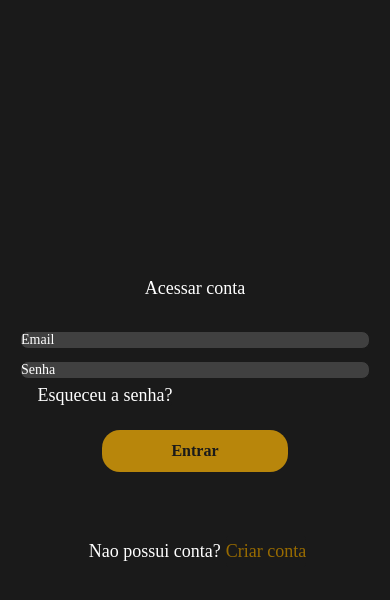
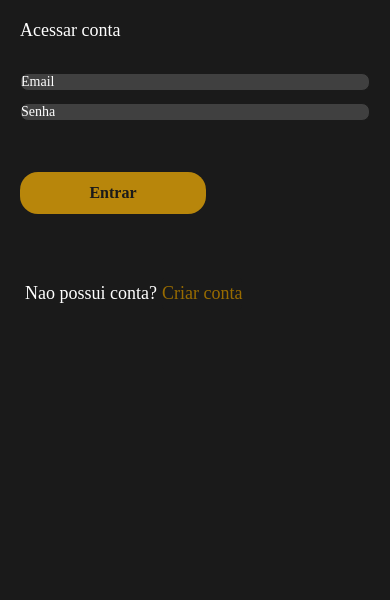
Before and after one commit to Group-HRP/BroCortes, a React Native app: screen /Login in a window 390 px wide. Shown: the top 600 px of the page. Built offline with nearby package versions, Linux system fonts and the light colour scheme.

Commit message:
style(containerdefault): adionado props para o containerDefault
BREAKING CHANGE: y

```diff
--- a/src/components/ContainerDefault.ts
+++ b/src/components/ContainerDefault.ts
@@ -1,10 +1,30 @@
 import styled from "styled-components/native";
 
-export const Containerdefault = styled.View`
+interface ContainerdefaultProps {
+  alignItems?: "flex-start" | "center" | "flex-end" | "stretch" | "baseline";
+  justifyContent?: "flex-start" | "center" | "flex-end" | "space-between" | "space-around" | "space-evenly";
+  flexDirection?: "row" | "column" | "row-reverse" | "column-reverse";
+  flexWrap?: "nowrap" | "wrap" | "wrap-reverse";
+  flex?: number;
+  width?: number | string;
+  height?: number | string;
+  padding?: number;
+  paddingHorizontal?: number;
+  paddingVertical?: number;
+  margin?: number;
+  marginHorizontal?: number;
+  marginVertical?: number;
+  backgroundColor?: string;
+  borderRadius?: number;
+  borderWidth?: number;
+  borderColor?: string;
+}
+
+export const Containerdefault = styled.View<ContainerdefaultProps>`
   background-color: ${({ theme }) => theme.colors.background};
   color: #ffffff;
   padding: 20px;
   height: 100%;
-  align-items: center;
-  justify-content: center;
+  ${({ alignItems }) => alignItems && `align-items: ${alignItems};`}
+  ${({ justifyContent }) => justifyContent && `justify-content: ${justifyContent};`}
 `;
```
